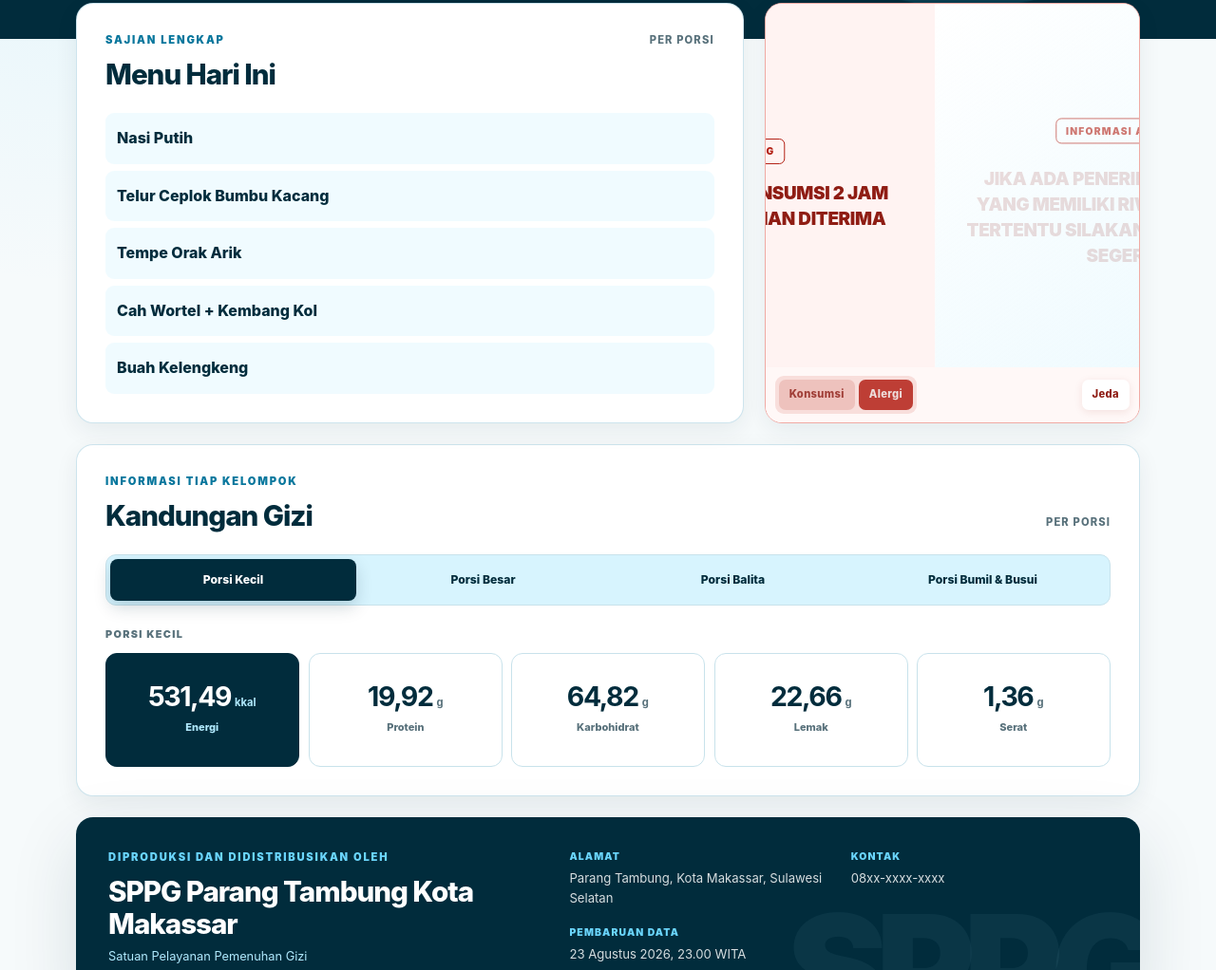
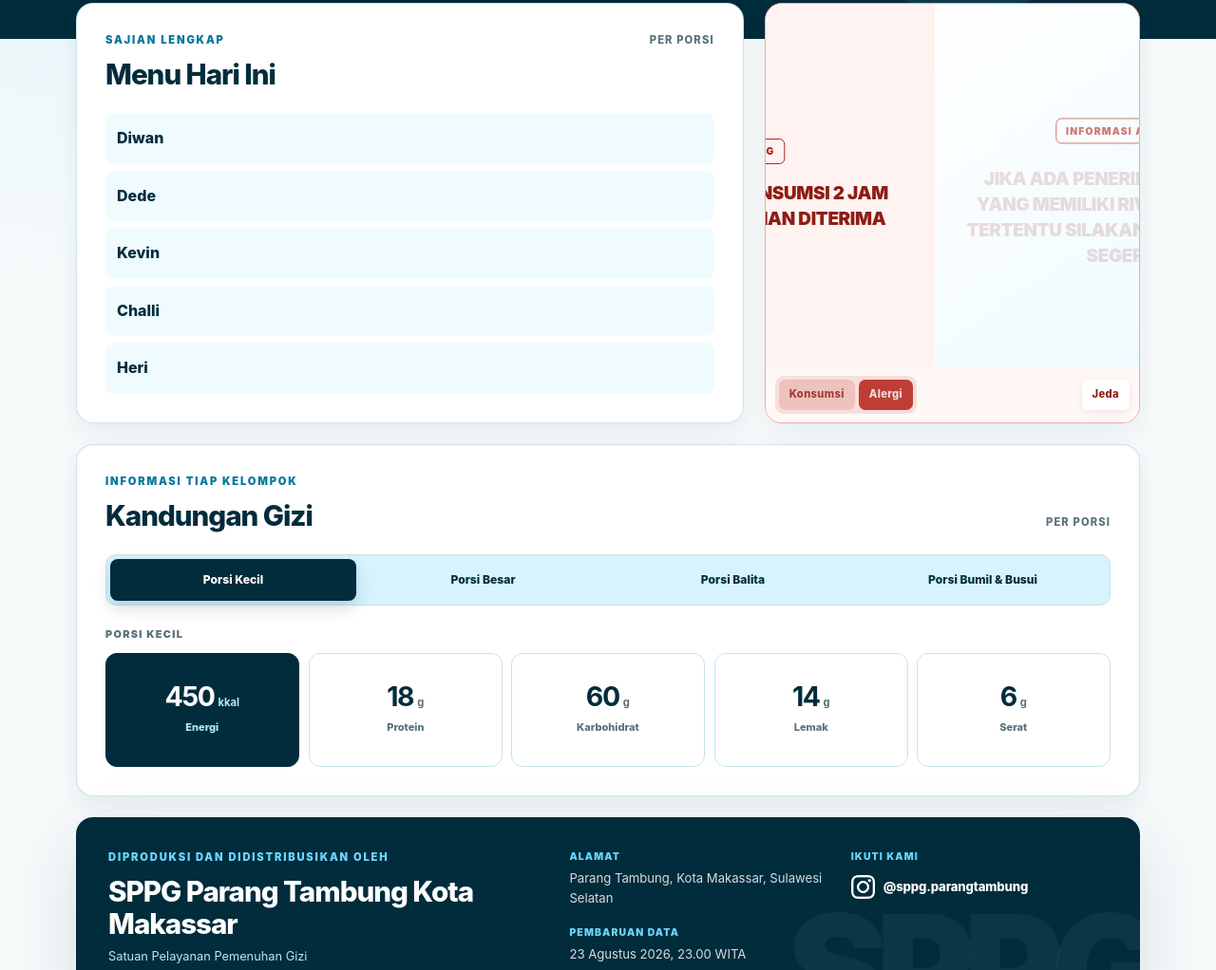
Before and after one commit to SPPG-PARANG-TAMBUNG/MENU-HARIAN, a plain HTML site: page index.html in a window 1280 px wide. Shown: the part 438-1460 px from the top of the page at 95% size. Drawn offline with Linux system fonts and the light colour scheme.

Commit message:
Add files via upload

```diff
--- a/app.js
+++ b/app.js
@@ -195,7 +195,13 @@
   setText("identity-title", data.sppg.name);
   setText("identity-unit", data.sppg.unit);
   setText("identity-address", data.sppg.address);
-  setText("identity-contact", data.sppg.contact);
+  setText("instagram-handle", data.sppg.instagramLabel);
+
+  const instagramLink = document.getElementById("instagram-link");
+  if (instagramLink && data.sppg.instagramUrl) {
+    instagramLink.href = data.sppg.instagramUrl;
+  }
+
   setText("last-updated", data.sppg.lastUpdated);
   setText("footer-name", data.sppg.name);
 })();
--- a/content.js
+++ b/content.js
@@ -26,11 +26,11 @@ window.LABEL_DATA = {
 
   // Cukup ganti bagian value untuk memperbarui daftar menu.
   menu: [
-    { value: "Nasi Putih" },
-    { value: "Telur Ceplok Bumbu Kacang" },
-    { value: "Tempe Orak Arik" },
-    { value: "Cah Wortel + Kembang Kol" },
-    { value: "Buah Kelengkeng" },
+    { value: "Diwan" },
+    { value: "Dede" },
+    { value: "Kevin" },
+    { value: "Challi" },
+    { value: "Heri" },
   ],
 
   // Ganti nilai setiap kelompok sesuai perhitungan petugas/ahli gizi.
@@ -39,11 +39,11 @@ window.LABEL_DATA = {
       {
         name: "Porsi Kecil",
         items: [
-          { label: "Energi", value: "531,49", unit: "kkal", highlight: true },
-          { label: "Protein", value: "19,92", unit: "g" },
-          { label: "Karbohidrat", value: "64,82", unit: "g" },
-          { label: "Lemak", value: "22,66", unit: "g" },
-          { label: "Serat", value: "1,36", unit: "g" },
+          { label: "Energi", value: "450", unit: "kkal", highlight: true },
+          { label: "Protein", value: "18", unit: "g" },
+          { label: "Karbohidrat", value: "60", unit: "g" },
+          { label: "Lemak", value: "14", unit: "g" },
+          { label: "Serat", value: "6", unit: "g" },
         ],
       },
       {
@@ -89,7 +89,8 @@ window.LABEL_DATA = {
     name: "SPPG Parang Tambung Kota Makassar",
     unit: "Satuan Pelayanan Pemenuhan Gizi",
     address: "Parang Tambung, Kota Makassar, Sulawesi Selatan",
-    contact: "08xx-xxxx-xxxx",
+    instagramLabel: "@sppg.parangtambung",
+    instagramUrl: "https://www.instagram.com/sppgparangtambung",
     lastUpdated: "23 Agustus 2026, 23.00 WITA",
   },
 };
--- a/index.html
+++ b/index.html
@@ -214,8 +214,22 @@
             <dd id="identity-address">Parang Tambung, Kota Makassar, Sulawesi Selatan</dd>
           </div>
           <div>
-            <dt>Kontak</dt>
-            <dd id="identity-contact">08xx-xxxx-xxxx</dd>
+            <dt>Ikuti Kami</dt>
+            <dd>
+              <a
+                class="instagram-link"
+                id="instagram-link"
+                href="https://www.instagram.com/sppgparangtambung"
+                target="_blank"
+                rel="noopener noreferrer"
+                aria-label="Ikuti SPPG Parang Tambung di Instagram"
+              >
+                <span class="instagram-icon-wrap" aria-hidden="true">
+                  <img class="instagram-icon" src="instagram.png" alt="" />
+                </span>
+                <span id="instagram-handle">@sppg.parangtambung</span>
+              </a>
+            </dd>
           </div>
           <div>
             <dt>Pembaruan data</dt>
--- a/style.css
+++ b/style.css
@@ -671,6 +671,49 @@ h2 {
   font-size: 0.82rem;
 }
 
+.instagram-link {
+  width: fit-content;
+  min-height: 34px;
+  display: inline-flex;
+  align-items: center;
+  gap: 9px;
+  margin-top: 3px;
+  padding: 2px 0;
+  color: var(--white);
+  font-weight: 850;
+  letter-spacing: -0.01em;
+  text-decoration: none;
+  transition:
+    color 180ms ease,
+    transform 180ms ease,
+    opacity 180ms ease;
+}
+
+.instagram-link:hover {
+  color: var(--cyan-soft);
+  transform: translateX(3px);
+}
+
+.instagram-link:focus-visible {
+  outline: 3px solid var(--cyan);
+  outline-offset: 3px;
+}
+
+.instagram-icon-wrap {
+  width: 25px;
+  height: 25px;
+  flex: 0 0 25px;
+  display: grid;
+  place-items: center;
+}
+
+.instagram-icon {
+  width: 25px;
+  height: 25px;
+  display: block;
+  object-fit: contain;
+}
+
 .site-footer {
   border-top: 1px solid var(--line);
   background: var(--white);
@@ -931,6 +974,12 @@ h2 {
     grid-column: auto;
   }
 
+  .instagram-link {
+    width: fit-content;
+    max-width: 100%;
+    justify-content: flex-start;
+  }
+
   .footer-inner {
     min-height: 112px;
     align-items: flex-start;
```
Also changed, not shown: README.md (added), instagram.png (added).
